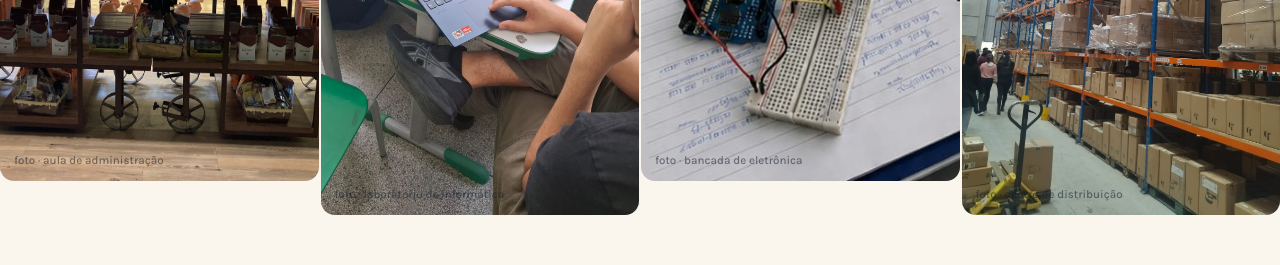
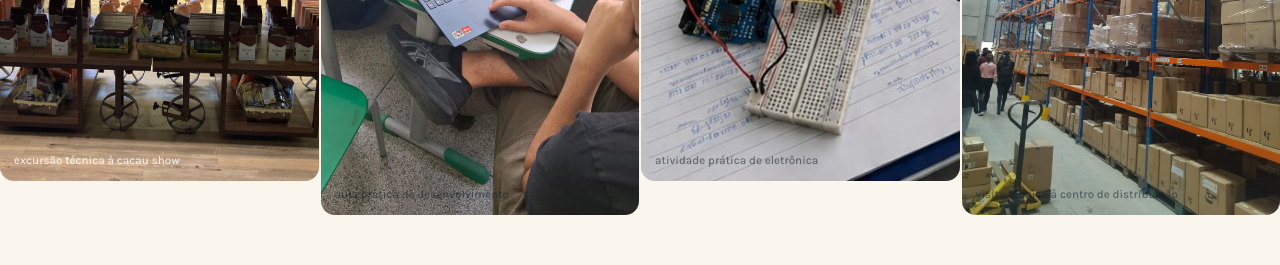
Before and after one commit to afizgebara/cursos-tecnicos, a plain HTML site: page index.html in a window 1280 px wide. Shown: the part 880-1145 px from the top of the page. Drawn offline with nearby package versions, Linux system fonts and the light colour scheme.

Commit message:
Update index.html

```diff
--- a/index.html
+++ b/index.html
@@ -33,19 +33,19 @@
 <div style="display:grid;grid-template-columns:repeat(4,1fr);gap:2px">
 <figure style="margin:0;aspect-ratio:3/4;border-radius:14px;overflow:hidden;position:relative;border-top:3px solid oklch(0.45 0.09 250);background:repeating-linear-gradient(135deg,rgba(28,35,51,.10) 0 9px,transparent 9px 18px)">
 <img src="images/administracao.jpeg" alt="excursão técnica à cacau show" onError="{{ hideBrokenImg }}" style="width:100%;height:100%;object-fit:cover;display:block" />
-<figcaption style="position:absolute;left:0;right:0;bottom:0;padding:14px;font:500 11.5px 'Karla',sans-serif;color:rgba(28,35,51,.55)">foto · aula de administração</figcaption>
+<figcaption style="position:absolute;left:0;right:0;bottom:0;padding:14px;font:500 11.5px 'Karla',sans-serif;color:rgba(255,255,255,.8)">excursão técnica à cacau show</figcaption>
 </figure>
 <figure style="margin:0;aspect-ratio:3/4;border-radius:14px;overflow:hidden;position:relative;border-top:3px solid oklch(0.45 0.09 150);background:repeating-linear-gradient(135deg,rgba(28,35,51,.10) 0 9px,transparent 9px 18px);margin-top:34px">
 <img src="images/desenvolvimento.jpeg" alt="aula prática de desenvolvimento" onError="{{ hideBrokenImg }}" style="width:100%;height:100%;object-fit:cover;display:block" />
-<figcaption style="position:absolute;left:0;right:0;bottom:0;padding:14px;font:500 11.5px 'Karla',sans-serif;color:rgba(28,35,51,.55)">foto · laboratório de informática</figcaption>
+<figcaption style="position:absolute;left:0;right:0;bottom:0;padding:14px;font:500 11.5px 'Karla',sans-serif;color:rgba(28,35,51,.55)">aula prática de desenvolvimento</figcaption>
 </figure>
 <figure style="margin:0;aspect-ratio:3/4;border-radius:14px;overflow:hidden;position:relative;border-top:3px solid oklch(0.45 0.09 60);background:repeating-linear-gradient(135deg,rgba(28,35,51,.10) 0 9px,transparent 9px 18px)">
 <img src="images/eletronica.jpeg" alt="atividade prática de eletrônica" onError="{{ hideBrokenImg }}" style="width:100%;height:100%;object-fit:cover;display:block" />
-<figcaption style="position:absolute;left:0;right:0;bottom:0;padding:14px;font:500 11.5px 'Karla',sans-serif;color:rgba(28,35,51,.55)">foto · bancada de eletrônica</figcaption>
+<figcaption style="position:absolute;left:0;right:0;bottom:0;padding:14px;font:500 11.5px 'Karla',sans-serif;color:rgba(28,35,51,.55)">atividade prática de eletrônica</figcaption>
 </figure>
 <figure style="margin:0;aspect-ratio:3/4;border-radius:14px;overflow:hidden;position:relative;border-top:3px solid oklch(0.45 0.09 310);background:repeating-linear-gradient(135deg,rgba(28,35,51,.10) 0 9px,transparent 9px 18px);margin-top:34px">
 <img src="images/logistica.jpeg" alt="visita técnica à centro de distribuição" onError="{{ hideBrokenImg }}" style="width:100%;height:100%;object-fit:cover;display:block" />
-<figcaption style="position:absolute;left:0;right:0;bottom:0;padding:14px;font:500 11.5px 'Karla',sans-serif;color:rgba(28,35,51,.55)">foto · centro de distribuição</figcaption>
+<figcaption style="position:absolute;left:0;right:0;bottom:0;padding:14px;font:500 11.5px 'Karla',sans-serif;color:rgba(28,35,51,.55)">visita técnica à centro de distribuição</figcaption>
 </figure>
 </div>
 </section>
```
